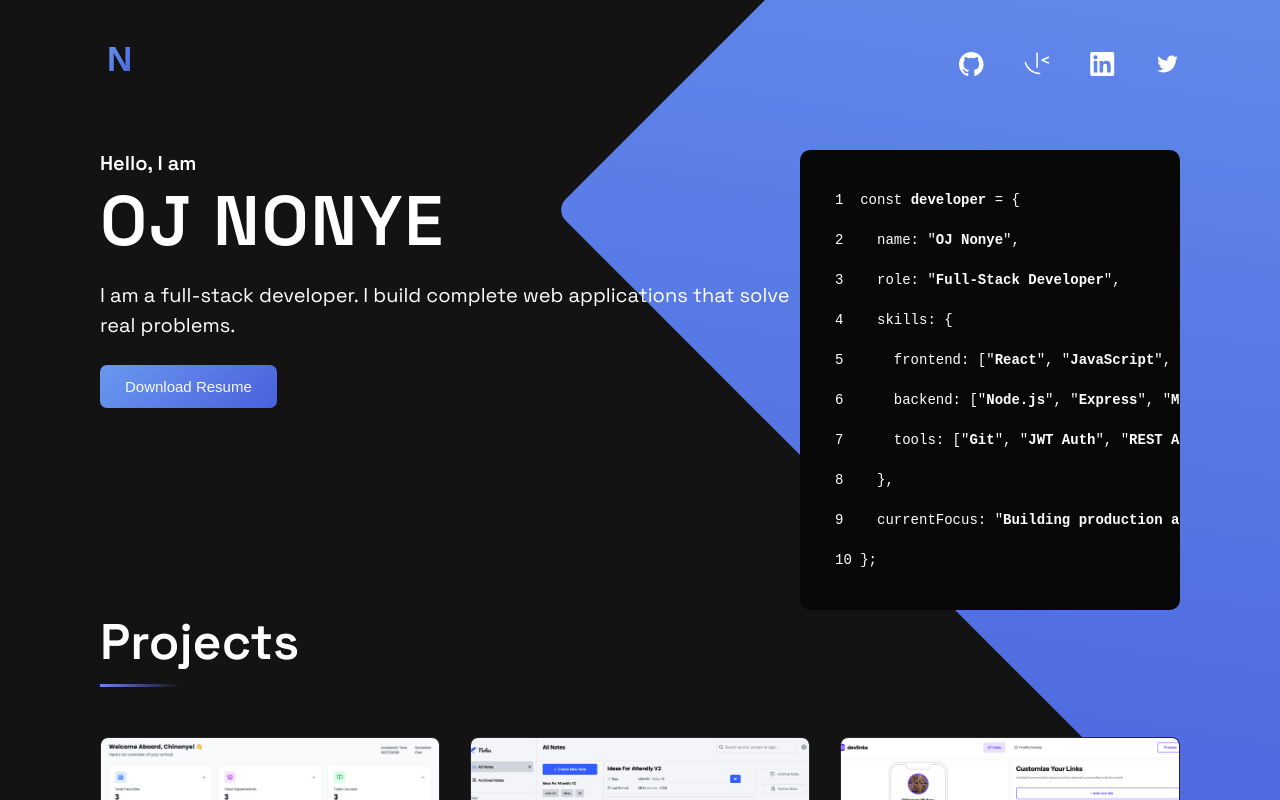
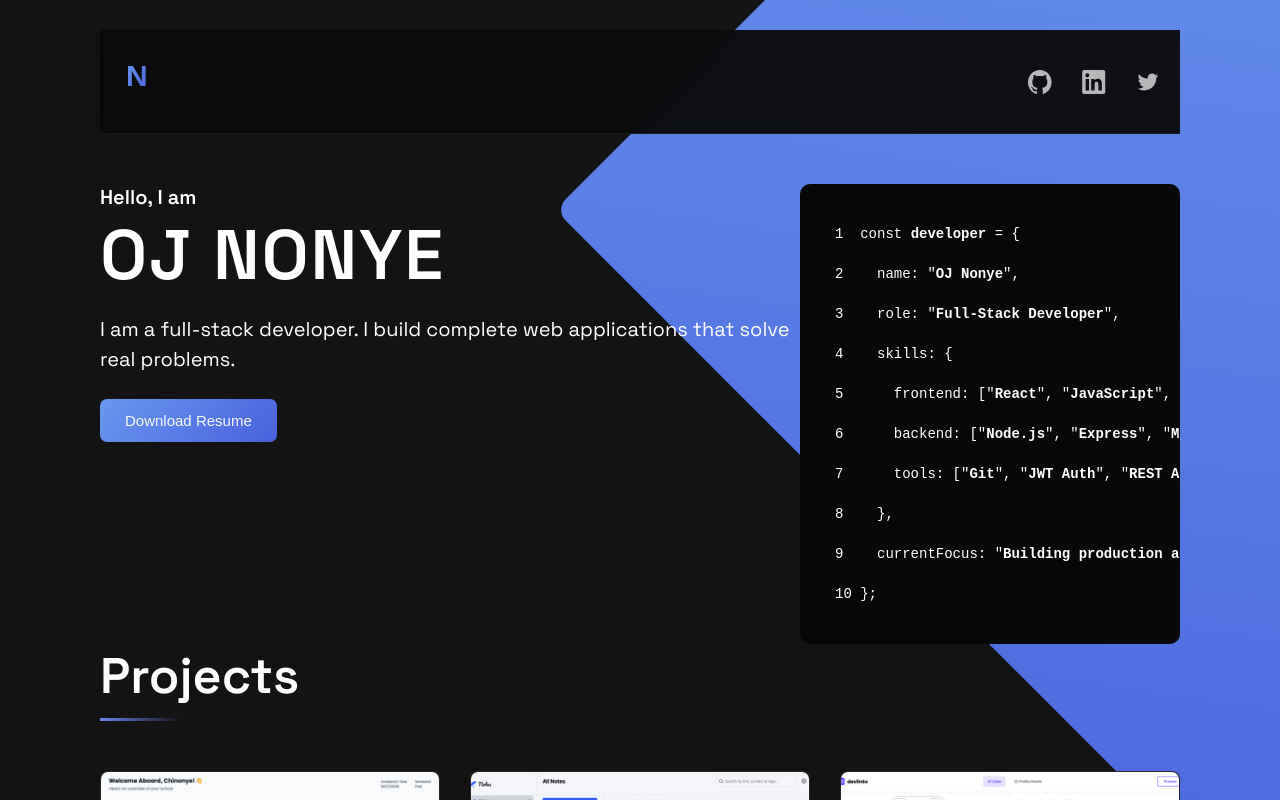
Before and after one commit to 4002-Nonye/portfolio, a React (Vite) app: page / in a window 1280 px wide. Shown: the top 800 px of the page. Built offline with nearby package versions, Linux system fonts and the light colour scheme.

Commit message:
change nav

```diff
--- a/src/components/Constructor/Constructor.module.css
+++ b/src/components/Constructor/Constructor.module.css
@@ -18,7 +18,7 @@
 @media screen and (max-width: 600px) {
   .block {
     padding: 1.5rem 1rem;
-    font-size: 1.3rem;
+
     line-height: 2.8rem;
   }
 }
--- a/src/components/Nav/Nav.jsx
+++ b/src/components/Nav/Nav.jsx
@@ -1,10 +1,8 @@
-
 import styles from './Nav.module.css';
 import logo from '../../assets/logo.svg';
 import github from '../../assets/icon-github.svg';
 import linkedin from '../../assets/icon-linkedin.svg';
 import twitter from '../../assets/icons8-twitter.svg';
-import fe from '../../assets/icon-frontend-mentor.svg';
 
 function Nav() {
   return (
@@ -16,26 +14,32 @@ function Nav() {
       <div className={styles.socials}>
         <ul>
           <li>
-            <a href='https://github.com/4002-Nonye'>
-              {' '}
+            <a
+              href='https://github.com/4002-Nonye'
+              target='_blank'
+              rel='noopener noreferrer'
+              aria-label='GitHub Profile'
+            >
               <img src={github} alt='github' />
             </a>
           </li>
           <li>
-            <a href='https://www.frontendmentor.io/profile/4002-Nonye'>
-              {' '}
-              <img src={fe} alt='Frontend mentor' />
-            </a>
-          </li>
-          <li>
-            <a href='https://www.linkedin.com/in/ojukwu-chinonye-51020023a/'>
-              {' '}
+            <a
+              href='https://www.linkedin.com/in/chinonye-ojukwu-51020023a/'
+              target='_blank'
+              rel='noopener noreferrer'
+              aria-label='LinkedIn Profile'
+            >
               <img src={linkedin} alt='linkedin' />
             </a>
           </li>
           <li>
-            <a href='https://x.com/that_reactdev'>
-              {' '}
+            <a
+              href='https://x.com/that_reactdev'
+              target='_blank'
+              rel='noopener noreferrer'
+              aria-label='Twitter Profile'
+            >
               <img src={twitter} alt='twitter' />
             </a>
           </li>
--- a/src/components/Nav/Nav.module.css
+++ b/src/components/Nav/Nav.module.css
@@ -1,19 +1,66 @@
 .nav {
   display: flex;
   justify-content: space-between;
+  align-items: center;
+ padding: 2rem;
+  position: sticky;
+  top: 0;
+  background: rgba(10, 10, 10, 0.95);
+  backdrop-filter: blur(10px);
+  border-bottom: 1px solid rgba(255, 255, 255, 0.05);
+  z-index: 100;
+}
 
-  height: 7rem;
-  align-items: center;
+.logo img {
+  height: 6rem;
+  width: auto;
 }
 
 .socials ul {
-  display: inline-flex;
-  gap: 4rem;
+  display: flex;
+  gap: 3rem;
+  list-style: none;
+  margin: 0;
+  padding: 0;
 }
 
-@media screen and (max-width:768px) {
-  .nav{
+.socials li {
+  transition: transform 0.3s ease;
+}
 
+.socials li:hover {
+  transform: translateY(-3px);
+}
+
+.socials a {
+  display: flex;
+  align-items: center;
+  opacity: 0.7;
+  transition: opacity 0.3s ease;
+}
+
+.socials a:hover {
+  opacity: 1;
+}
+
+.socials img {
+  width: 2.4rem;
+  height: 2.4rem;
+}
+
+@media screen and (max-width: 1024px) {
+
+}
+
+@media screen and (max-width: 768px) {
+
+
+  .socials ul {
+    gap: 4rem;
   }
 
+  .socials img {
+    width: 2.5rem;
+    height: 2.5rem;
   }
+}
```
